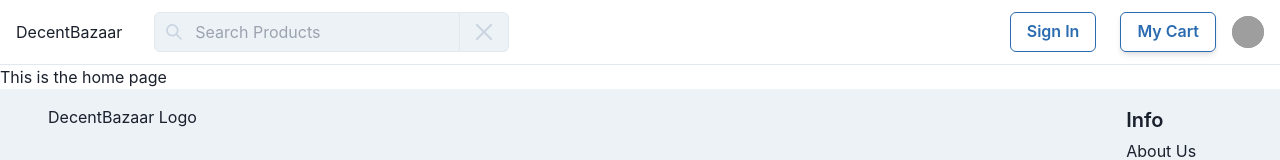
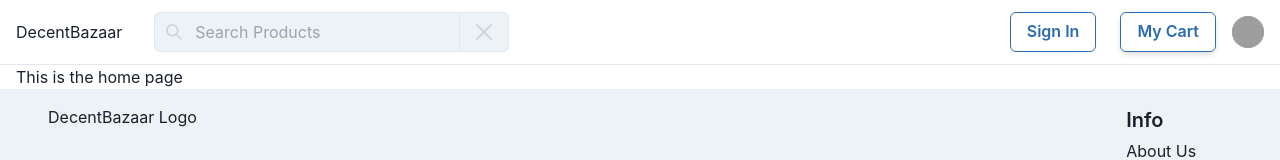
Before and after one commit to UdeshyaDhungana/dbazaar-frontend, a React (Create React App) app: page / in a window 1280 px wide. Shown: the top 160 px of the page. Built offline with nearby package versions, Linux system fonts and the light colour scheme; grey boxes are pictures that could not be loaded.

Commit message:
minor fix

```diff
--- a/src/App.js
+++ b/src/App.js
@@ -14,11 +14,13 @@ function App() {
     <div className="App">
       <BrowserRouter>
         <TopNavBar />
+        <div className="md:px-4 px-2">
         <Routes>
           <Route path="/" element={<Home />} />
           <Route path="/about-us" element={<AboutUs />} />
           <Route path="/privacy-policy" element={<PrivacyPolicy />} />
         </Routes>
+        </div>
         <BottomNavBar />
       </BrowserRouter>
     </div>
```
